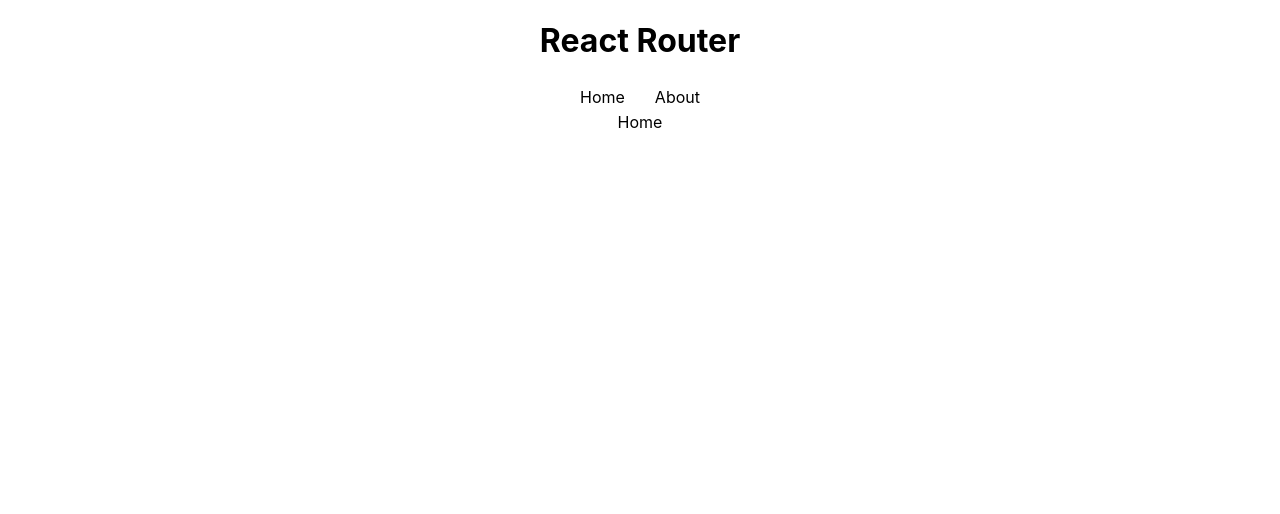
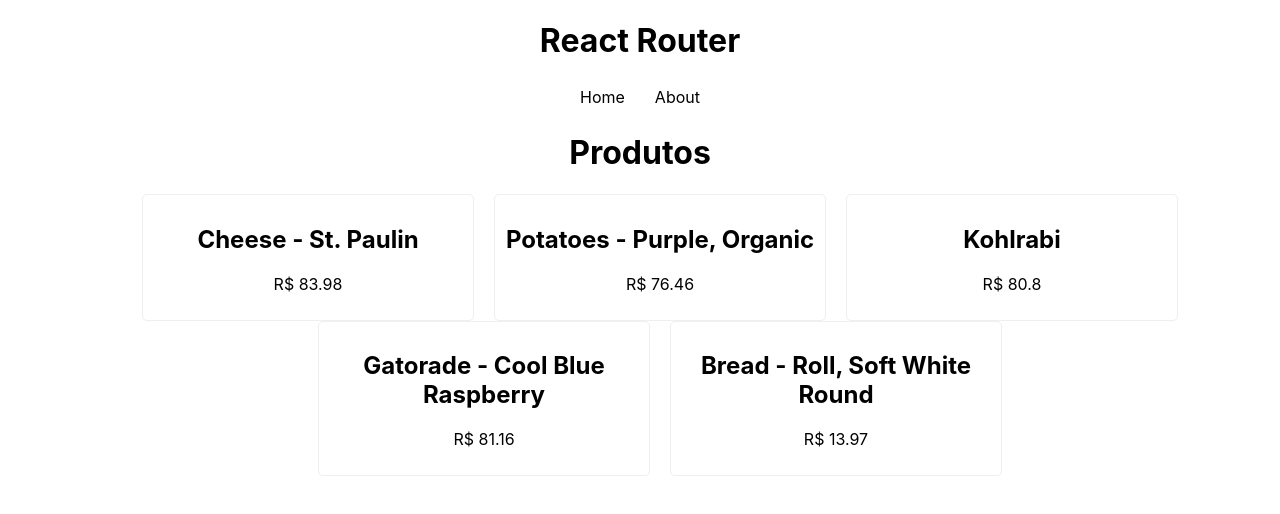
Before and after one commit to Felipe-builder/react-router, a React (Create React App) app: page / in a window 1280 px wide. Shown: the top 514 px of the page. Built offline with nearby package versions, Linux system fonts and the light colour scheme; data requests are answered from the project's data file.

Commit message:
Carregando dados

```diff
--- /dev/null
+++ b/src/hooks/useFetch.js
@@ -0,0 +1,80 @@
+import { useEffect, useState } from "react"
+
+// 4 - custom hook
+export const useFetch = (url) => {
+  const [data, setData] = useState(null);
+  const [id, setId] = useState('');
+
+  // 5 - refatorando post
+  const [config, setConfig] = useState();
+  const [method, setMethod] = useState();
+  const [callFetch, setCallFetch] = useState();
+
+  // 6 - loading
+  const [loading, setLoading] = useState(false);
+
+  // 7 - tratando erros
+  const [error, setError] = useState(null);
+
+
+  const httpConfig = ({ id = undefined, data = {}, method }) => {
+    let config = {
+      method,
+      headers: {
+        "Content-type": "application/json"
+      }
+    };
+
+    if (method === "POST") {
+      config.body = JSON.stringify(data);
+    } else if (method === "DELETE" && id !== undefined) {
+      setId(`${id}`);
+    }
+
+    setConfig(config);
+    setMethod(method);
+
+  }
+
+  useEffect(() => {
+    const fetchData = async () => {
+
+      // 6 - loading
+      setLoading(true)
+      try {
+        const res = await fetch(url)
+        const json = await res.json()
+        setData(json)
+      } catch (error) {
+        setError("Houve algum erro ao carregar os dados!")
+      } finally {
+        setLoading(false);
+      }
+    };
+
+    fetchData();
+  }, [url, callFetch])
+
+  // 5- refatorando post
+  useEffect(() => {
+    const httpRequest = async () => {
+      let json
+      if (method === 'POST') {
+        let fetchOptions = [url, config]
+
+        const res = await fetch(...fetchOptions);
+        json = await res.json()
+      }
+      if (method === 'DELETE') {
+        let fetchOptions = [url+`/${id}`, config]
+
+        const res = await fetch(...fetchOptions);
+        json = await res.json()
+      }
+      setCallFetch(json)
+    }
+
+    httpRequest();
+  }, [config, method, url, id])
+  return { data, httpConfig, loading, error }
+}
--- a/src/pages/Home.css
+++ b/src/pages/Home.css
@@ -0,0 +1,15 @@
+.products {
+  display: flex;
+  justify-content: center;
+  flex-wrap: wrap;
+}
+
+.products li {
+  border: 1px solid #EFEFEF;
+  border-radius: 5px;
+  padding: 10px;
+  text-align: center;
+  list-style: none;
+  margin: 0 10px;
+  width: 25%;
+}
--- a/src/pages/Home.js
+++ b/src/pages/Home.js
@@ -1,5 +1,24 @@
+import { useEffect } from 'react';
+import './Home.css'
+import { useFetch } from '../hooks/useFetch';
+
 const Home = () => {
-  return <div>Home</div>
+  const url = 'http://localhost:3000/products'
+
+  const { data: items, loading, error } = useFetch(url)
+
+  return <div>
+    <h1>Produtos</h1>
+    {error && <p>{error}</p>}
+    <ul className='products'>
+      {(items && Array.isArray(items) && items.map((item) => (
+        <li key={item.id}>
+          <h2>{item.name}</h2>
+          <p>R$ {item.price}</p>
+        </li>
+      )))}
+    </ul>
+  </div>
 };
 
 export default Home;
```
Also changed, not shown: data/db.json (renamed from db/db.json).
